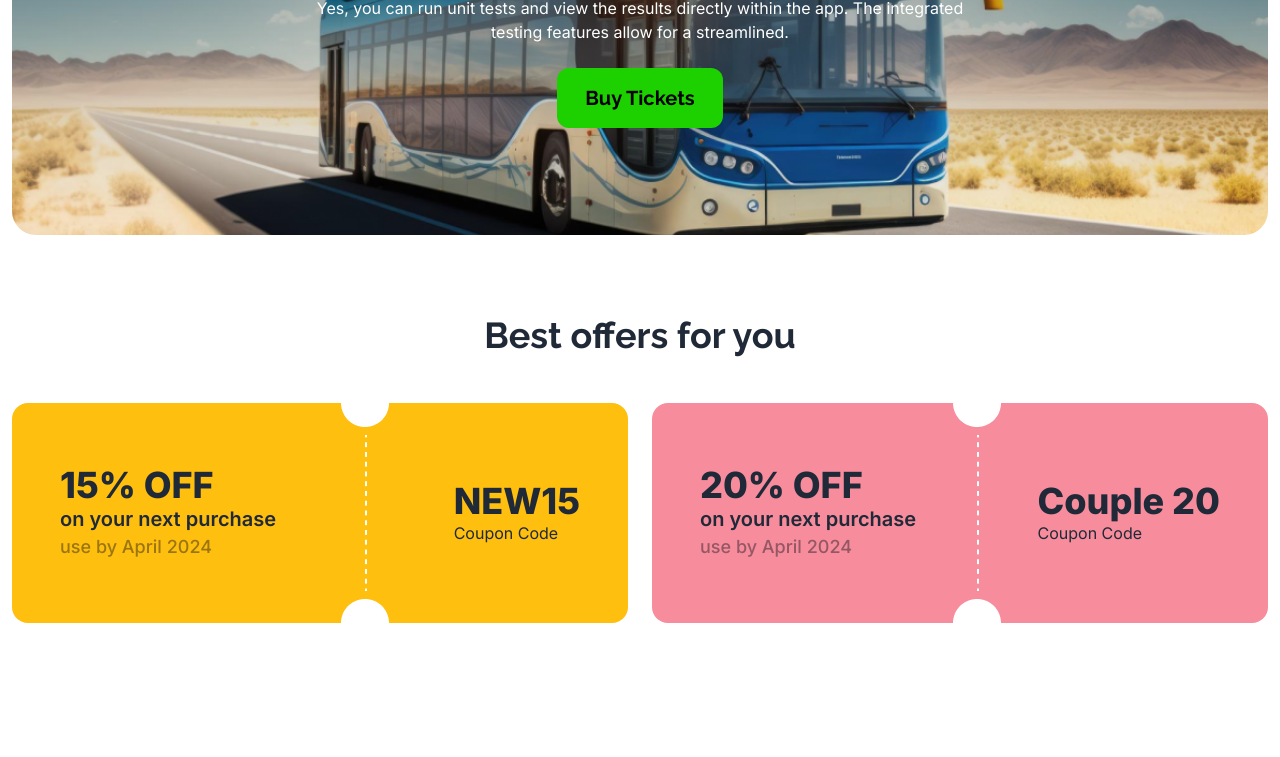
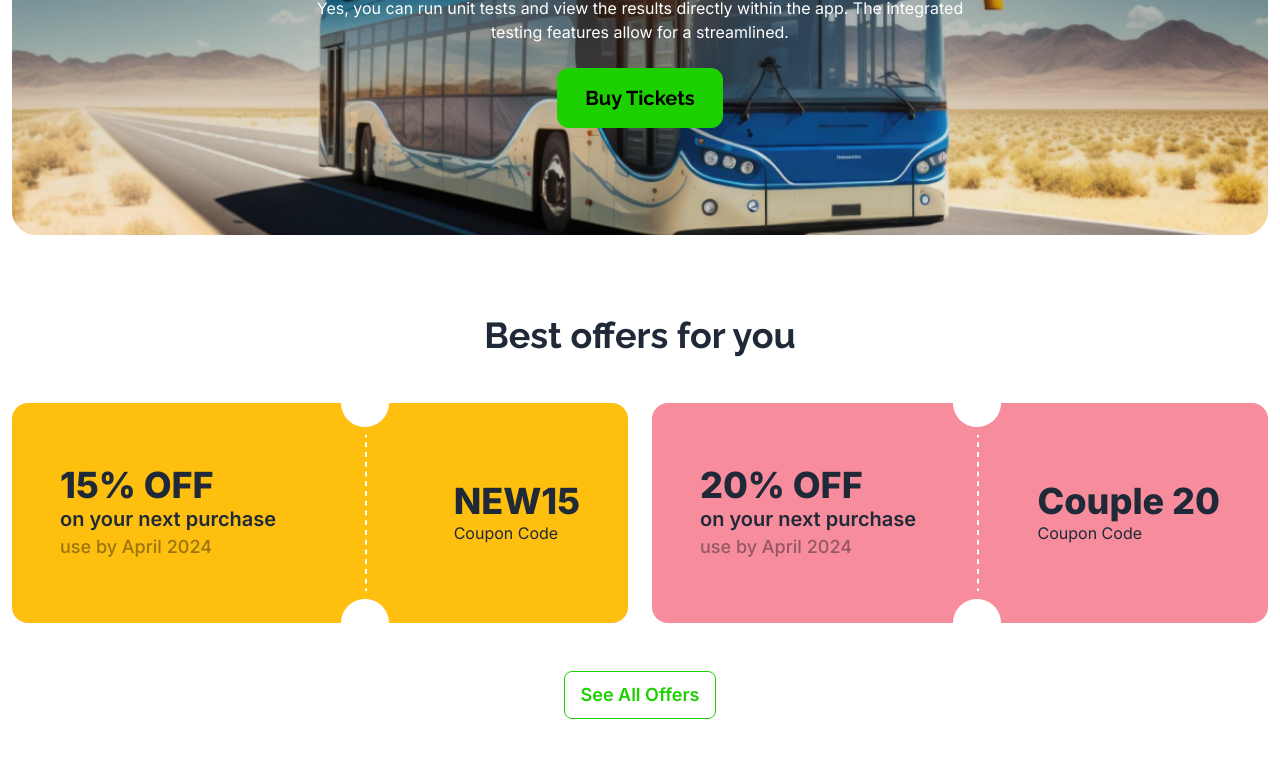
Before and after one commit to Albab47/guraba-ticketing, a plain HTML site: page index.html in a window 1280 px wide. Shown: the part 415-1172 px from the top of the page. Before the commit the page ends 1118 px from the top, so only its background shows below. Drawn offline with nearby package versions, Linux system fonts and the light colour scheme.

Commit message:
Add see all btn to coupon section

```diff
--- a/index.html
+++ b/index.html
@@ -58,6 +58,7 @@
     <!-- coupon section -->
     <section class="container mx-auto my-20 px-3 2xl:px-44">
         <h1 class="font-railway text-4xl font-bold text-center">Best offers for you</h1>
+
         <!-- flex container -->
         <div class="flex flex-col gap-6 lg:flex-row *:w-full *:min-h-52 my-12">
             <!-- coupon 1 -->
@@ -92,6 +93,11 @@
                 </div>
             </div>
         </div>
+
+        <!-- see more btn -->
+        <div class="flex justify-center">
+            <button class="btn btn-outline text-[#1DD100] border-[#1DD100] text-lg">See All Offers</button>
+        </div>
     </section>
 </body>
 </html>
```
